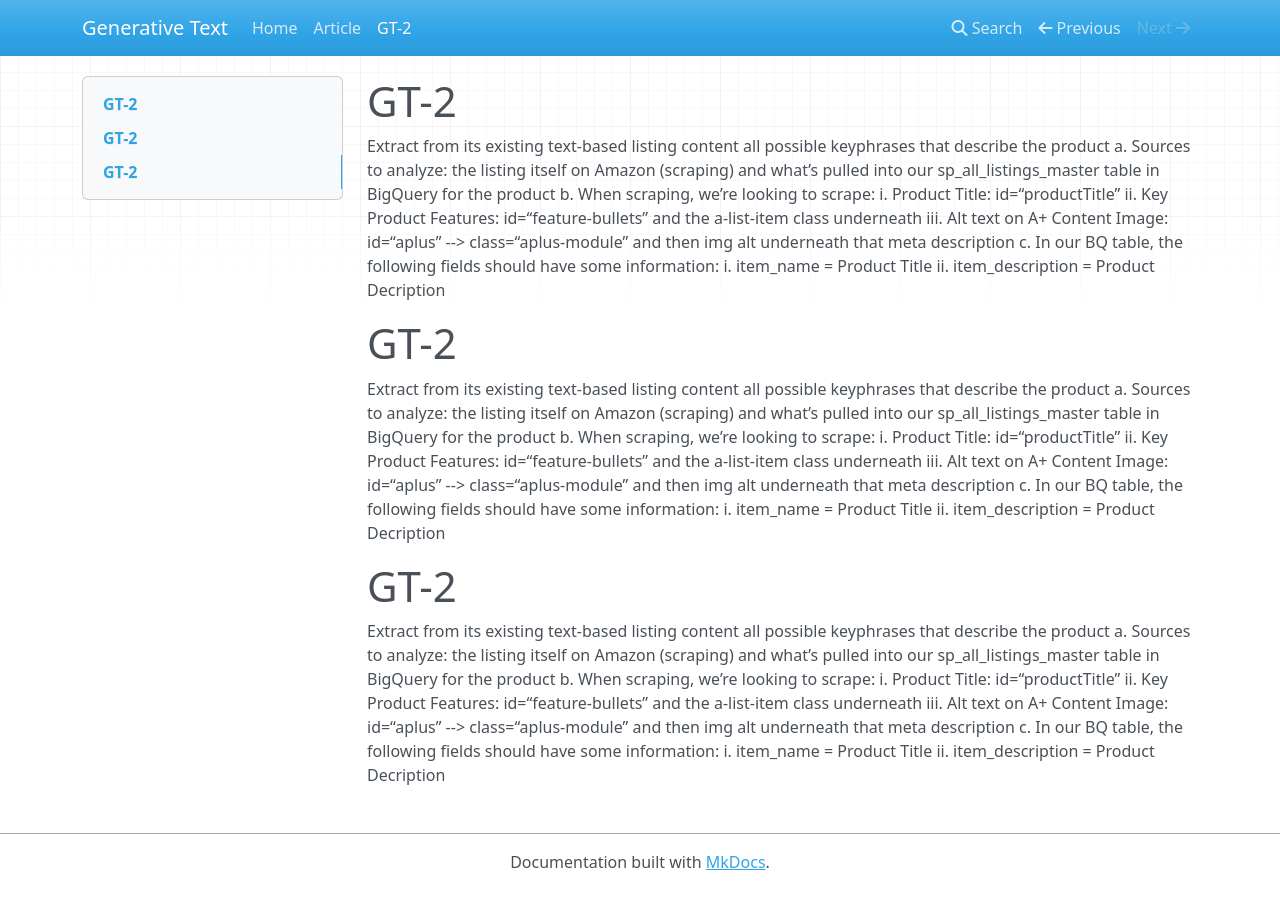
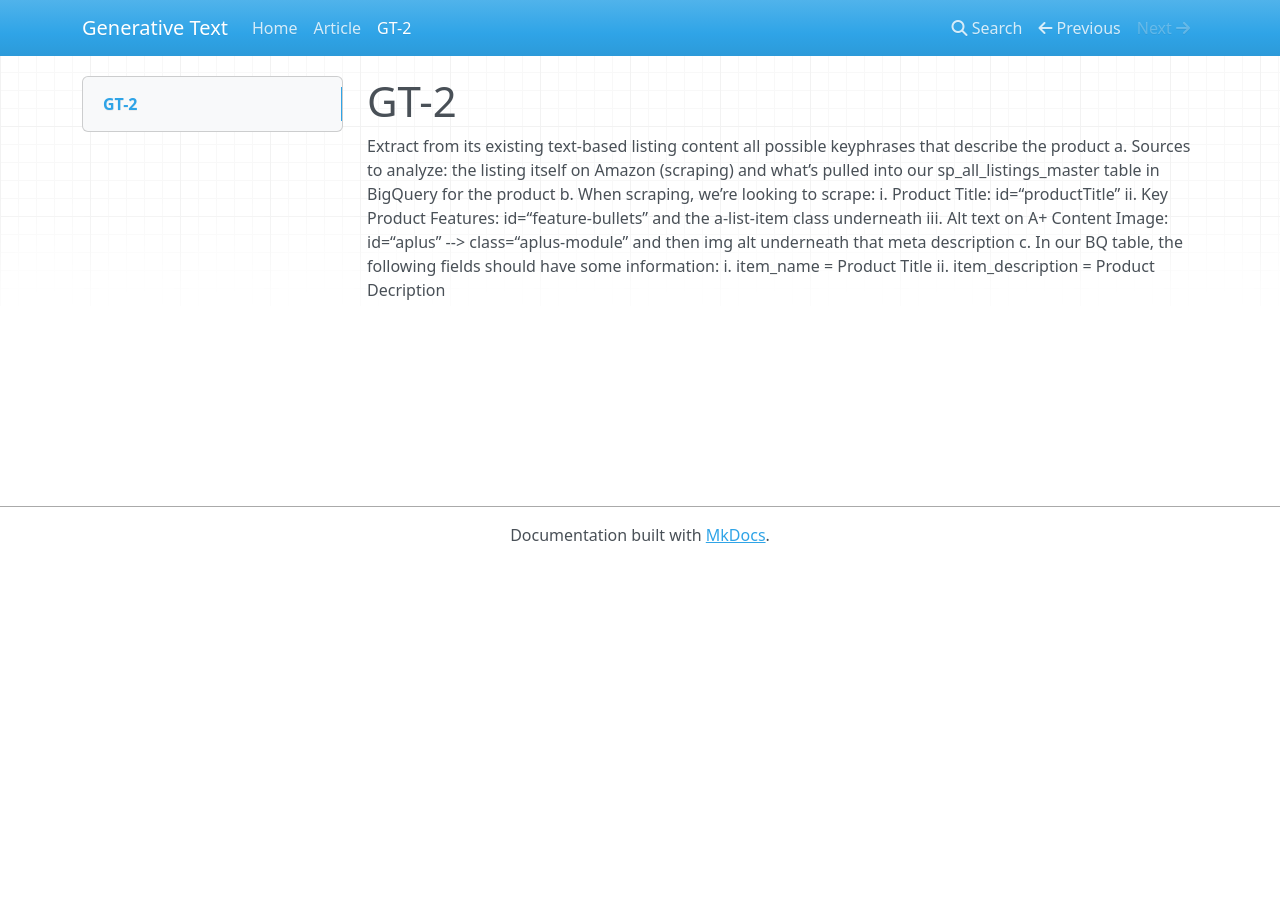
Before and after one commit to emanuelcohal/MKdocs, an MkDocs documentation site: the page built from docs/gt-2.md, in a window 1280 px wide. Built offline with MkDocs 1.6.1, drawn with Linux system fonts in a browser that asks for light colours; nearby versions of some CDN libraries.

```diff
--- a/docs/gt-2.md
+++ b/docs/gt-2.md
@@ -1,9 +1,3 @@
 # GT-2
 
 Extract from its  existing text-based listing content all possible keyphrases that describe the product a. Sources to analyze: the listing itself on Amazon (scraping) and what’s pulled into our sp_all_listings_master table in BigQuery for the product b. When scraping, we’re looking to scrape: i. Product Title: id=“productTitle” ii. Key Product Features: id=“feature-bullets” and the a-list-item class underneath iii. Alt text on A+ Content Image: id=“aplus” --> class=“aplus-module” and then img alt underneath that meta description c. In our BQ table, the following fields should have some information: i. item_name = Product Title ii. item_description = Product Decription
-# GT-2
-
-Extract from its  existing text-based listing content all possible keyphrases that describe the product a. Sources to analyze: the listing itself on Amazon (scraping) and what’s pulled into our sp_all_listings_master table in BigQuery for the product b. When scraping, we’re looking to scrape: i. Product Title: id=“productTitle” ii. Key Product Features: id=“feature-bullets” and the a-list-item class underneath iii. Alt text on A+ Content Image: id=“aplus” --> class=“aplus-module” and then img alt underneath that meta description c. In our BQ table, the following fields should have some information: i. item_name = Product Title ii. item_description = Product Decription
-# GT-2
-
-Extract from its  existing text-based listing content all possible keyphrases that describe the product a. Sources to analyze: the listing itself on Amazon (scraping) and what’s pulled into our sp_all_listings_master table in BigQuery for the product b. When scraping, we’re looking to scrape: i. Product Title: id=“productTitle” ii. Key Product Features: id=“feature-bullets” and the a-list-item class underneath iii. Alt text on A+ Content Image: id=“aplus” --> class=“aplus-module” and then img alt underneath that meta description c. In our BQ table, the following fields should have some information: i. item_name = Product Title ii. item_description = Product Decription
```
Also changed, not shown: README.md (+1 -28 lines).
